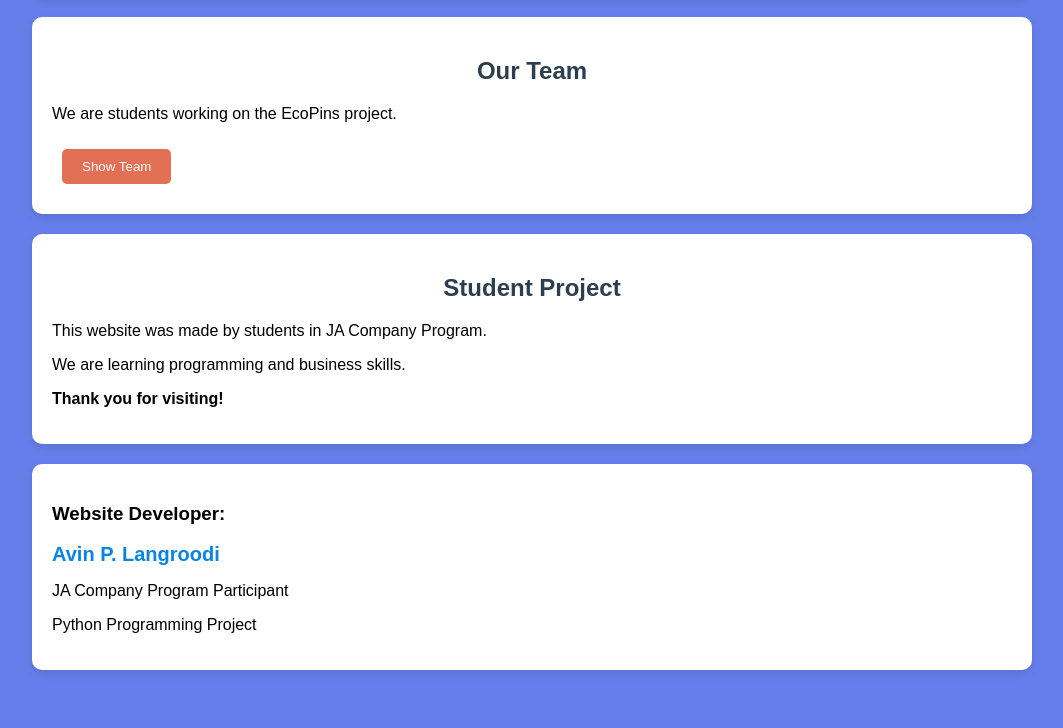
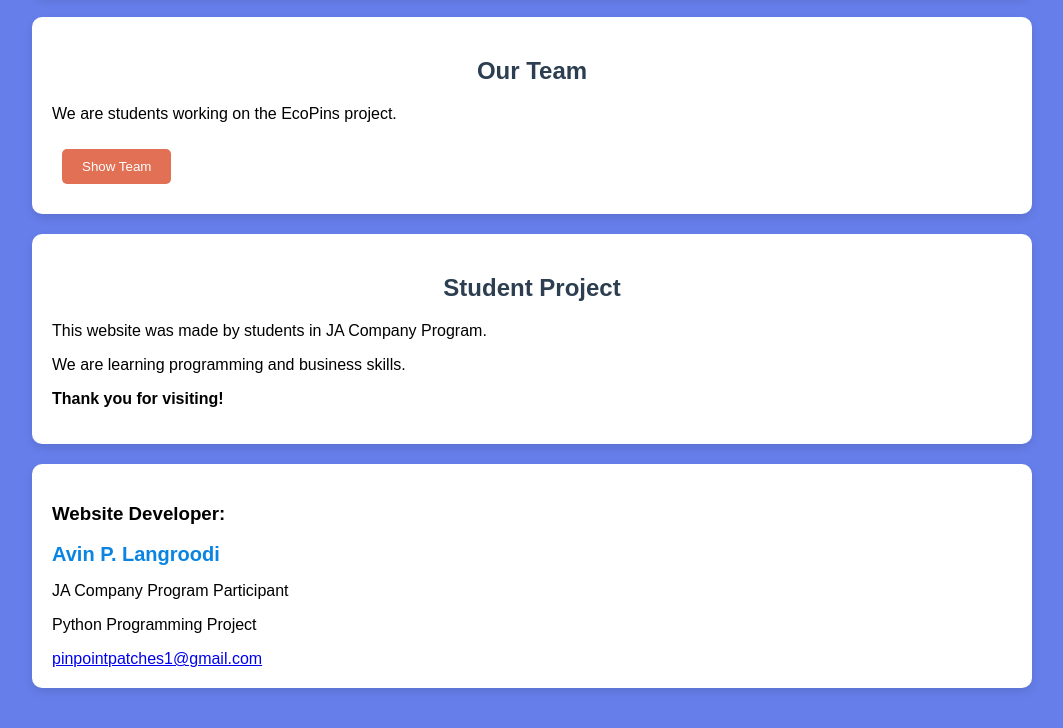
Before and after one commit to Avinlng/ecopins-website, a plain HTML site: page ecopins_website.html in a window 1280 px wide. Shown: the part 1250-1978 px from the top of the page, without its empty margins (108-1171 px from the left). Drawn offline with Linux system fonts and the light colour scheme.

Commit message:
Update ecopins_website.html

```diff
--- a/ecopins_website.html
+++ b/ecopins_website.html
@@ -461,6 +461,9 @@
             <div style="color: #0984e3; font-size: 20px; font-weight: bold;">Avin P. Langroodi</div>
             <p>JA Company Program Participant</p>
             <p>Python Programming Project</p>
+            <div class="contact-info">
+                <a href="mailto:pinpointpatches1@gmail.com" class="email-link">pinpointpatches1@gmail.com</a>
+            </div>
         </div>
     </div>
 
```
